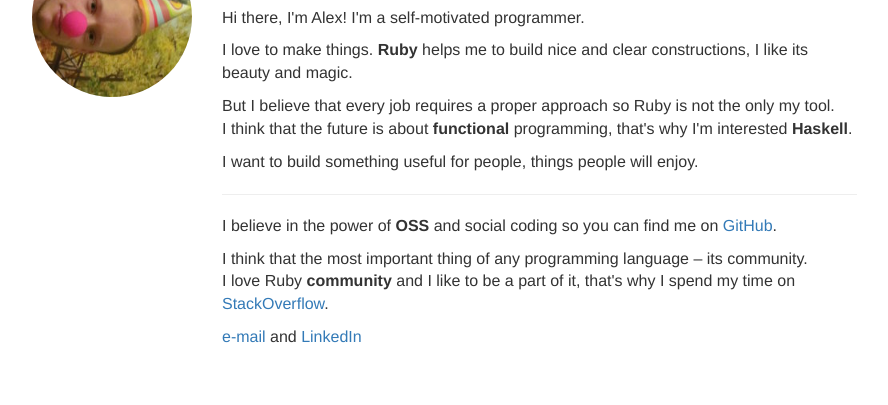
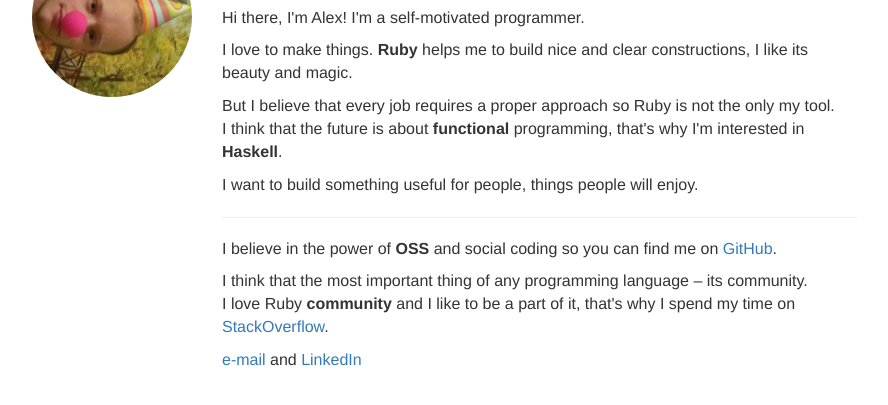
Before and after one commit to freemanoid/freemanoid.github.io, a plain HTML site: page index.html in a window 1280 px wide. Shown: the part 83-488 px from the top of the page, without its empty margins (53-941 px from the left). Drawn offline with nearby package versions, Linux system fonts and the light colour scheme.

Commit message:
Fix a typo

```diff
--- a/index.html
+++ b/index.html
@@ -25,7 +25,7 @@
         <p>I love to make things.
         <strong>Ruby</strong> helps me to build nice and clear constructions, I like its beauty and magic.</p>
         <p>But I believe that every job requires a proper approach so Ruby is not the only my tool.<br>
-        I think that the future is about <strong>functional</strong> programming, that's why I'm interested <strong>Haskell</strong>.</p>
+        I think that the future is about <strong>functional</strong> programming, that's why I'm interested in <strong>Haskell</strong>.</p>
         <p>I want to build something useful for people, things people will enjoy.</p>
 
         <hr>
```
